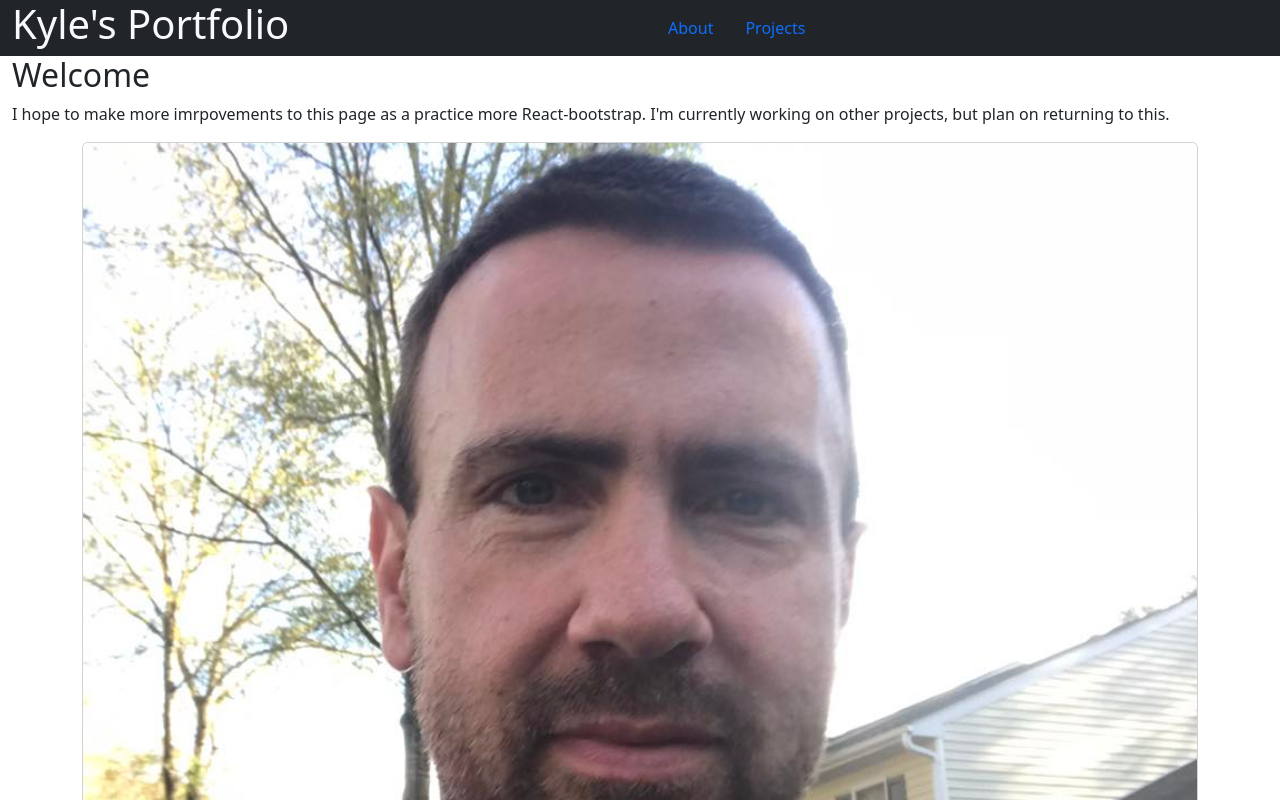
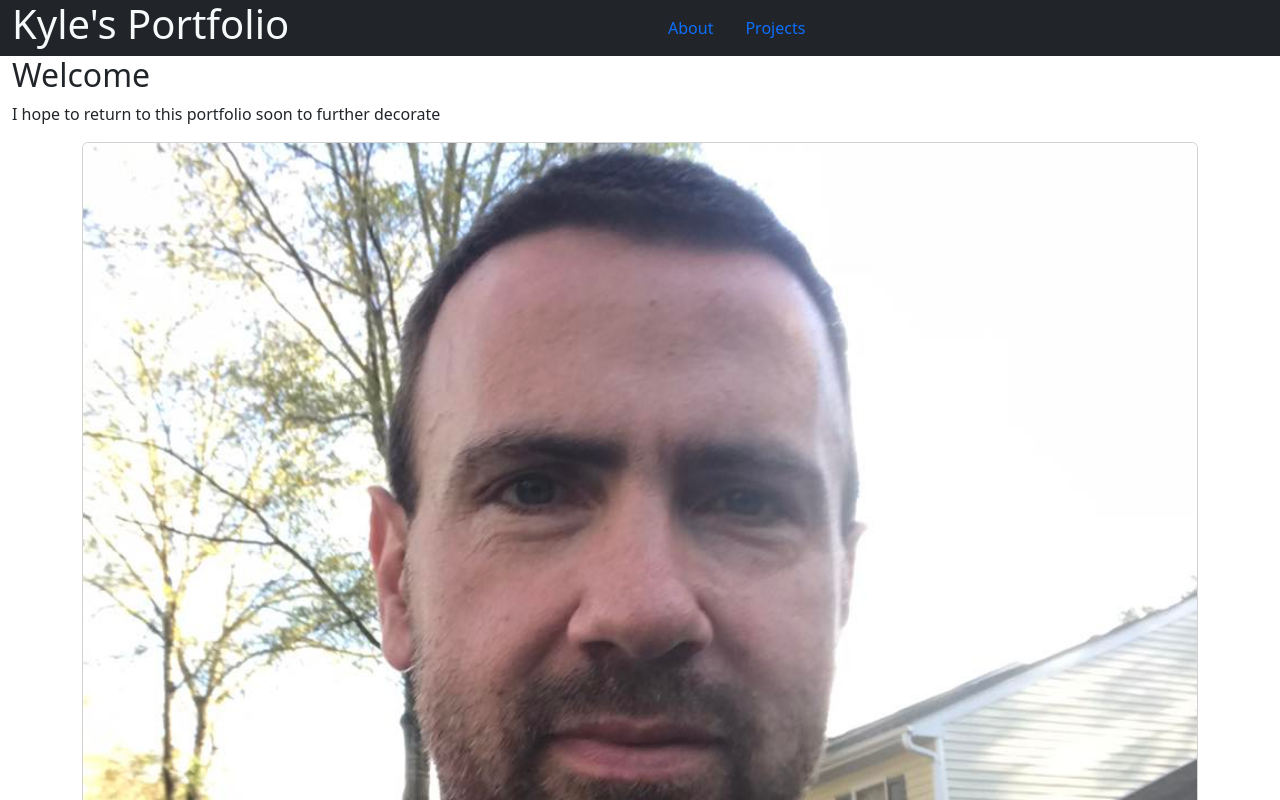
Before and after one commit to kabradshaw1/Portfolio-3, a React (Create React App) app: page / in a window 1280 px wide. Shown: the top 800 px of the page. Built offline with nearby package versions, Linux system fonts and the light colour scheme.

Commit message:
changed my texts

```diff
--- a/src/components/DeployedProjects/index.js
+++ b/src/components/DeployedProjects/index.js
@@ -42,7 +42,7 @@ function DeployedPorjects() {
   return (
     <Container fluid>
       <h2>Deployed Projects</h2>
-      <p>These projects include tutorials were most of the code was provided with an explanation of how it all worked.  Some of these projects were challenges where I wrote the majority of the code.  I spent a lot of time with all of these projects.  I still have plenty of projects left that I need to deploy here.</p>
+      <p>These projects I worked on as part of UNC Bootcamp.  I spent a lot of time with all these projects, and I still have lots more that I need to include that are in my GitHub.  </p>
       <Row xs={1} md={4}>
         {deployed.map((project)=> (
           <Card className='m-1 bg-secondary'>
--- a/src/components/Header/index.js
+++ b/src/components/Header/index.js
@@ -19,7 +19,7 @@ function Header(props) {
 
       <Container fluid >
         <h2>Welcome</h2>
-        <p>I hope to make more imrpovements to this page as a practice more React-bootstrap.  I'm currently working on other projects, but plan on returning to this.</p>
+        <p>I hope to return to this portfolio soon to further decorate</p>
       </Container>
     </>
   )
```
